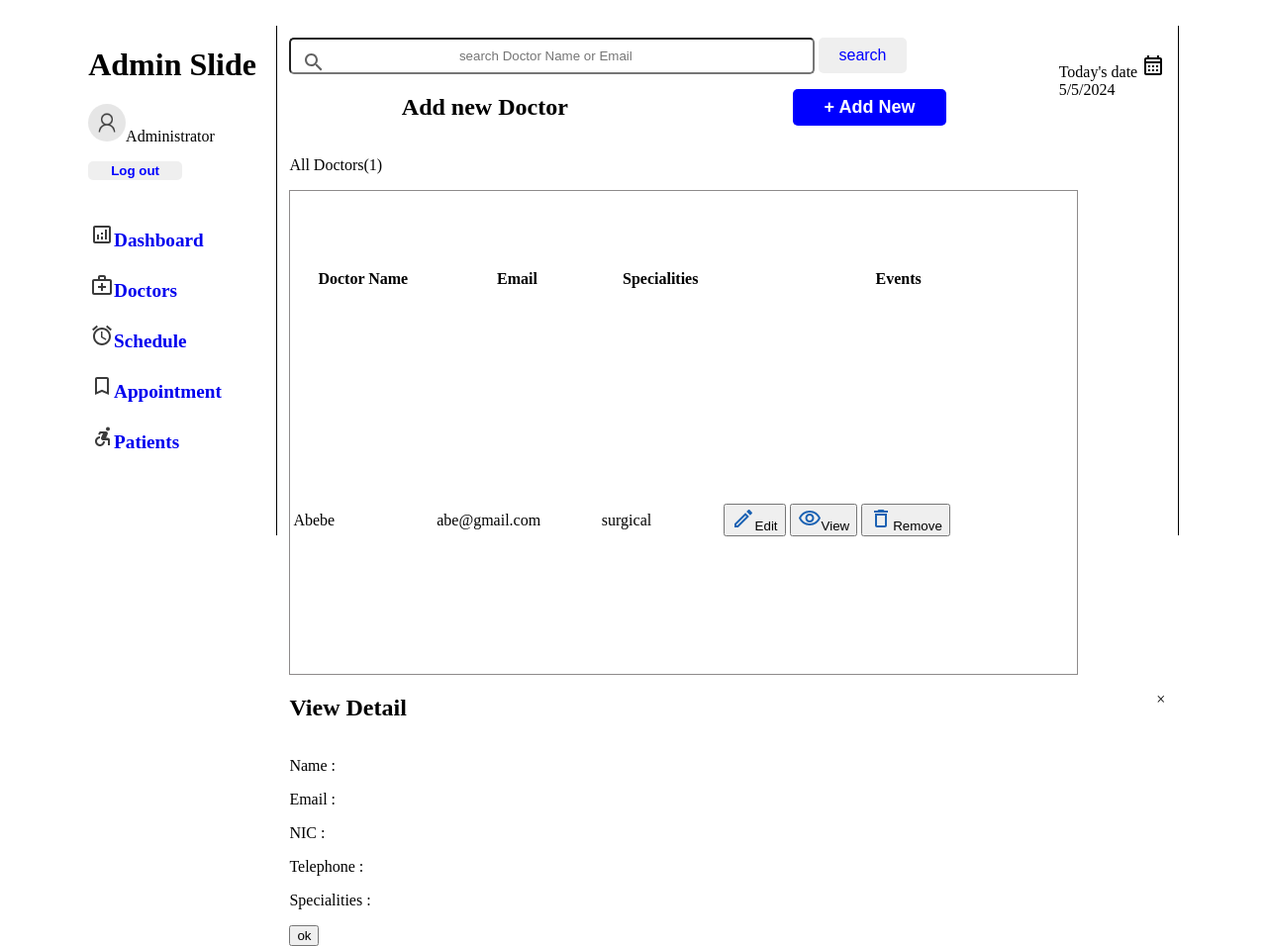
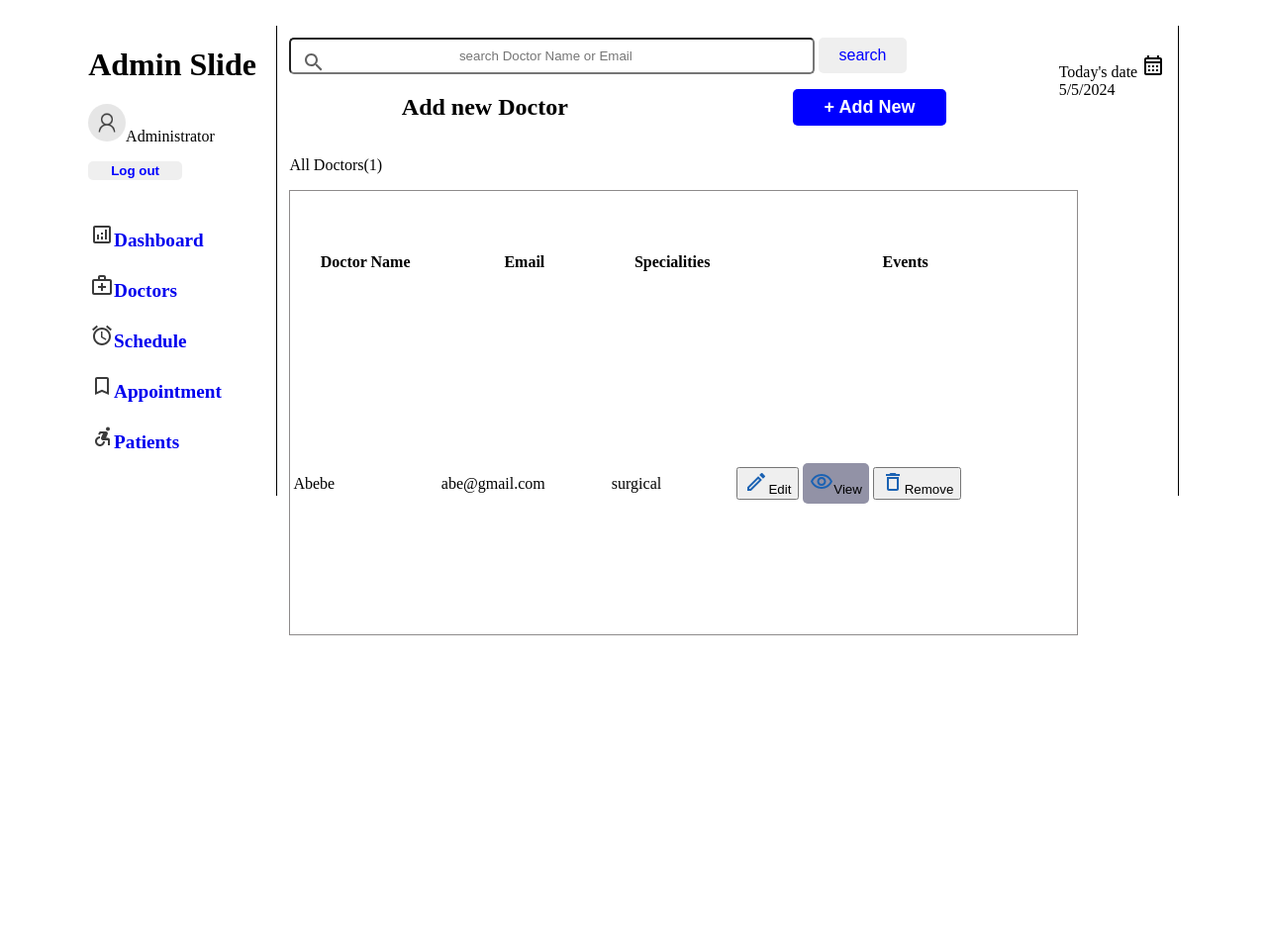
Before and after one commit to niceman1234man/Doctor_Appointment, a PHP site: page /Admin/Doctors.html in a window 1280 px wide. Shown: the whole page at 99% size. After the commit the page ends 642 px from the top, so only its background shows below. Run offline with PHP 8.4, Linux system fonts and the light colour scheme.

Commit message:
updated css

```diff
--- a/CSS/doctor.css
+++ b/CSS/doctor.css
@@ -1,4 +1,7 @@
-.add-new-doctors-pop-up {
+.add-new-doctors-pop-up,
+.schedule-detail-pop-up ,
+.doctor-detail-pop-up,
+.patients-detail-pop-up{
   width: 40%;
   position: absolute;
   padding-bottom: 2%;
@@ -19,7 +22,10 @@
     transform 20ms ease-in-out 0ms;
 }
 
-.add-new-doctors-pop-up.active {
+.add-new-doctors-pop-up.active,
+.schedule-detail-pop-up.active ,
+.doctor-detail-pop-up.active,
+.patients-detail-pop-up.active{
   margin-top: 4%;
   top: 50%;
   transform: translate(-50%, -50%) scale(1);
@@ -55,7 +61,7 @@
   cursor: pointer;
 }
 
-#x-sign {
+#x-sign,#xd-sign,#xs-sign {
   width: 5%;
   height: 5%;
   background: rgb(238, 230, 230);
@@ -72,3 +78,11 @@
   display: flex;
   justify-content: space-between;
 }
+.view-button,.delete-button{
+  background: rgb(146, 146, 166);
+  border-radius:5px;
+  border-style: none;
+  padding: 2%;
+  text-align: center;
+  cursor: pointer;
+}
```
